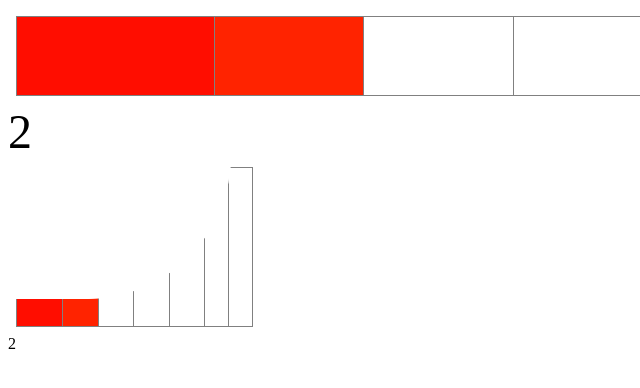
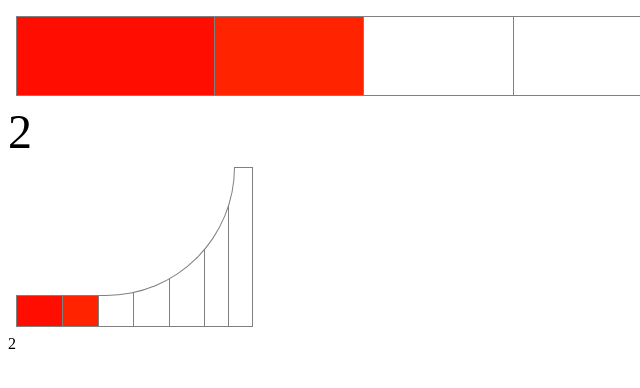
Before and after one commit to yutaro-ihara/slider-without-html5-range, a plain HTML site: page slider.html in a window 1280 px wide. Shown: the full height of the page, 0-640 px from the left. Drawn offline with Linux system fonts and the light colour scheme.

Commit message:
change style.

```diff
--- a/slider.html
+++ b/slider.html
@@ -26,13 +26,16 @@ float:left;
 
 .slider2{height: 10em}
 .slider2:before {
-border-bottom: 9em white solid;
-border-right: 14em white solid;
+border-bottom: 1px gray solid;
+border-right: 1px gray solid;
 border-bottom-right-radius: 173px;
 content: "";
 position: absolute;
-margin-left: -9px;
-margin-top: -12px;
+margin-left: 0px;
+margin-top: 0px;
+background-color: white;
+height: 8em;
+width: 17%;
 }
 
 * {
```
